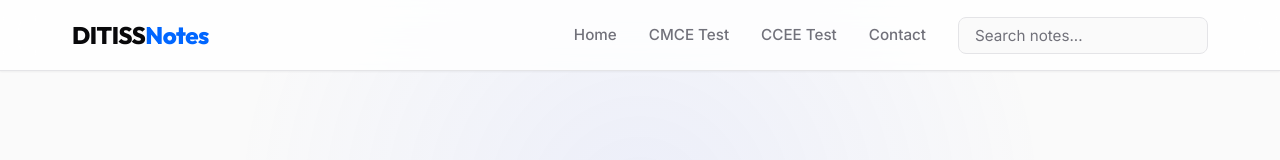
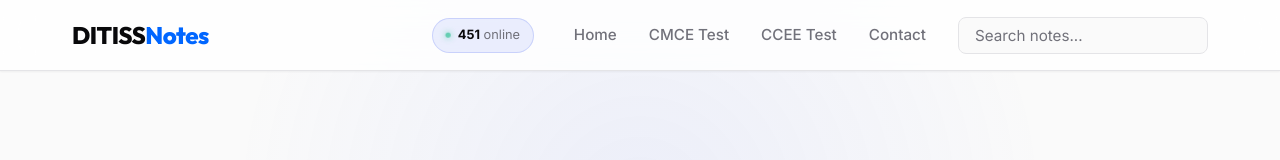
Before and after one commit to Rushikesh-dange/ditiss-notes, a Next.js app: page / in a window 1280 px wide. Shown: the top 160 px of the page. Built offline with nearby package versions, Linux system fonts and the light colour scheme; no server answers; the database is empty.

Commit message:
feat: add live viewer counter to header

```diff
--- a/src/app/layout.tsx
+++ b/src/app/layout.tsx
@@ -1,6 +1,7 @@
 import type { Metadata } from "next";
 import Script from "next/script";
 import Link from "next/link";
+import LiveViewerCount from "@/components/LiveViewerCount";
 import "./globals.css";
 
 export const metadata: Metadata = {
@@ -37,6 +38,7 @@ export default function RootLayout({
             </Link>
             <div className="header-actions">
               <nav className="nav-links">
+                <LiveViewerCount />
                 <Link href="/" className="nav-link">Home</Link>
                 <Link href="/cmce-test" className="nav-link">CMCE Test</Link>
                 <Link href="/ccee-test" className="nav-link">CCEE Test</Link>
--- /dev/null
+++ b/src/components/LiveViewerCount.tsx
@@ -0,0 +1,56 @@
+"use client";
+
+import { useState, useEffect } from 'react';
+import { Users } from 'lucide-react';
+
+export default function LiveViewerCount() {
+  const [viewers, setViewers] = useState(451);
+  const [mounted, setMounted] = useState(false);
+
+  useEffect(() => {
+    setMounted(true);
+    // Fluctuate the viewer count slightly every few seconds to look realistic
+    const interval = setInterval(() => {
+      setViewers(prev => {
+        const change = Math.floor(Math.random() * 5) - 1; // -1 to +3
+        return Math.max(451, prev + change); // Never drop below 451
+      });
+    }, 6000);
+
+    return () => clearInterval(interval);
+  }, []);
+
+  if (!mounted) return null;
+
+  return (
+    <div style={{
+      display: 'flex',
+      alignItems: 'center',
+      gap: '0.4rem',
+      color: 'var(--text-secondary)',
+      fontSize: '0.8rem',
+      background: 'rgba(67, 97, 238, 0.1)',
+      padding: '0.4rem 0.8rem',
+      borderRadius: '20px',
+      border: '1px solid rgba(67, 97, 238, 0.2)',
+      marginRight: '0.5rem'
+    }}>
+      <div style={{
+        width: '6px',
+        height: '6px',
+        background: '#10B981', // green dot
+        borderRadius: '50%',
+        boxShadow: '0 0 8px #10B981',
+        animation: 'pulse 2s infinite'
+      }} />
+      <span><strong style={{ color: 'var(--text-primary)' }}>{viewers}</strong> online</span>
+      <style>{`
+        @keyframes pulse {
+          0% { opacity: 0.5; transform: scale(0.8); }
+          50% { opacity: 1; transform: scale(1.2); }
+          100% { opacity: 0.5; transform: scale(0.8); }
+        }
+      `}</style>
+    </div>
+  );
+}
```
